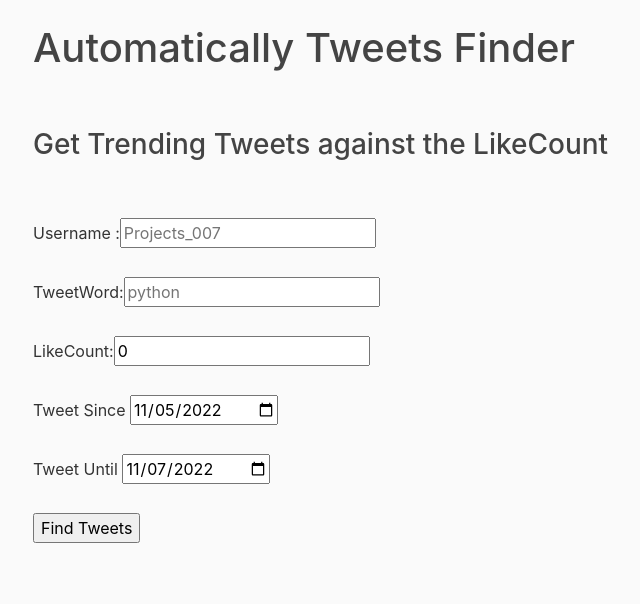
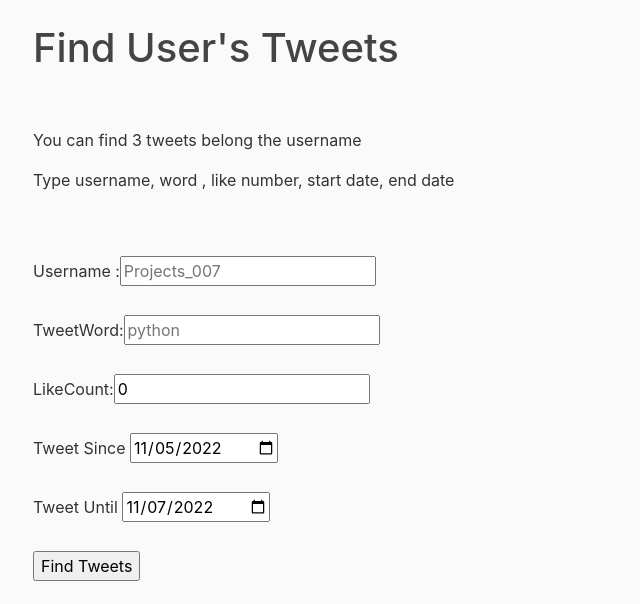
Before and after one commit to HAKANMAZI/tweetfinder, a Flask app: page / in a window 1280 px wide. Shown: the part 56-660 px from the top of the page, without its empty margins (52-692 px from the left). Run offline with Flask 2, Linux system fonts and the light colour scheme; some libraries are stand-ins or nearby versions.

Commit message:
first heroku project

```diff
--- a/templates/index.html
+++ b/templates/index.html
@@ -6,9 +6,12 @@
 </head>
 
 <body>
-    <h1>Automatically Tweets Finder</h1> <br> <br>
+    <h1>Find User's Tweets </h1> <br> <br>
 
-    <h3>Get Trending Tweets against the LikeCount</h3> <br> <br>
+    <p>You can find 3 tweets belong the username</p>
+    <p>Type username, word , like number, start date, end date</p>
+    <br><br>
+
     <form action="" method = 'POST'>
         <label>Username :</label><input type="text" placeholder="Projects_007" name = "Username" required> <br><br>
         <label>TweetWord:</label><input type="text" placeholder="python" name = "TweetWord" required> <br><br>
```
